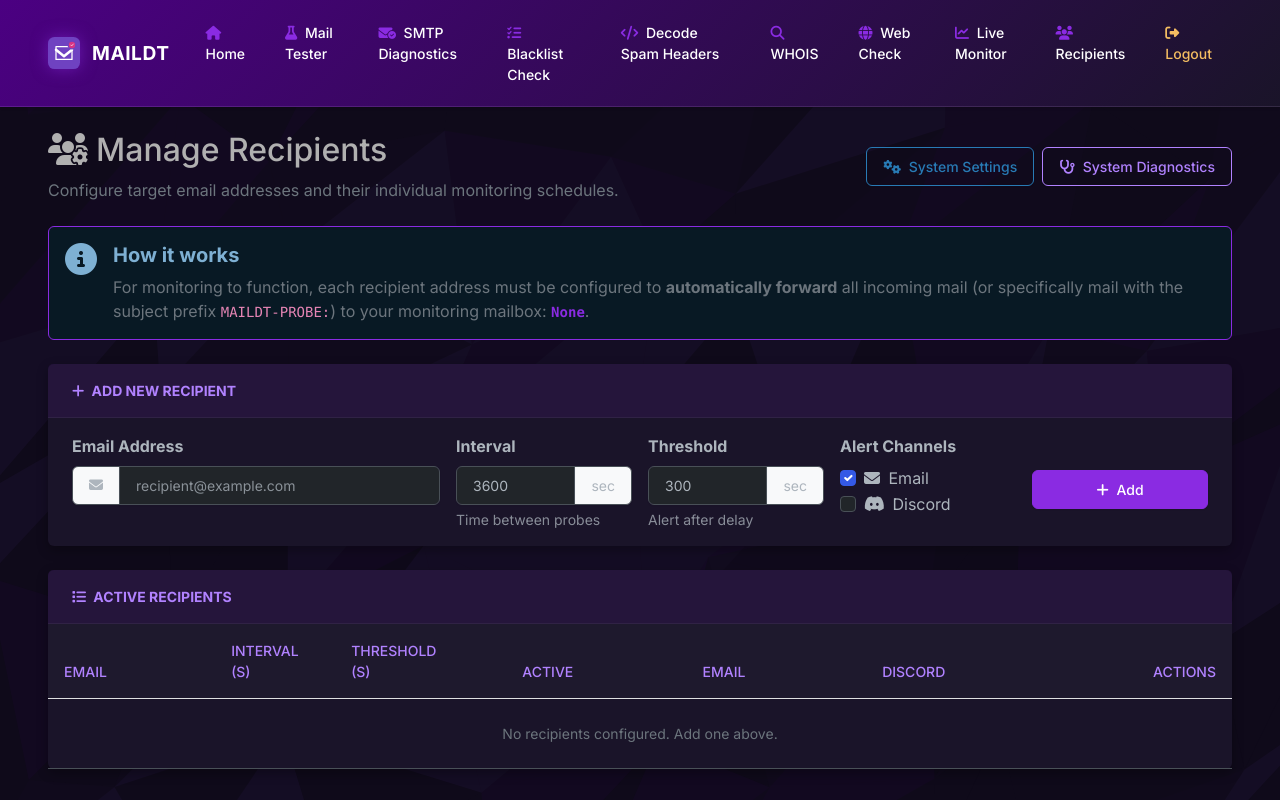
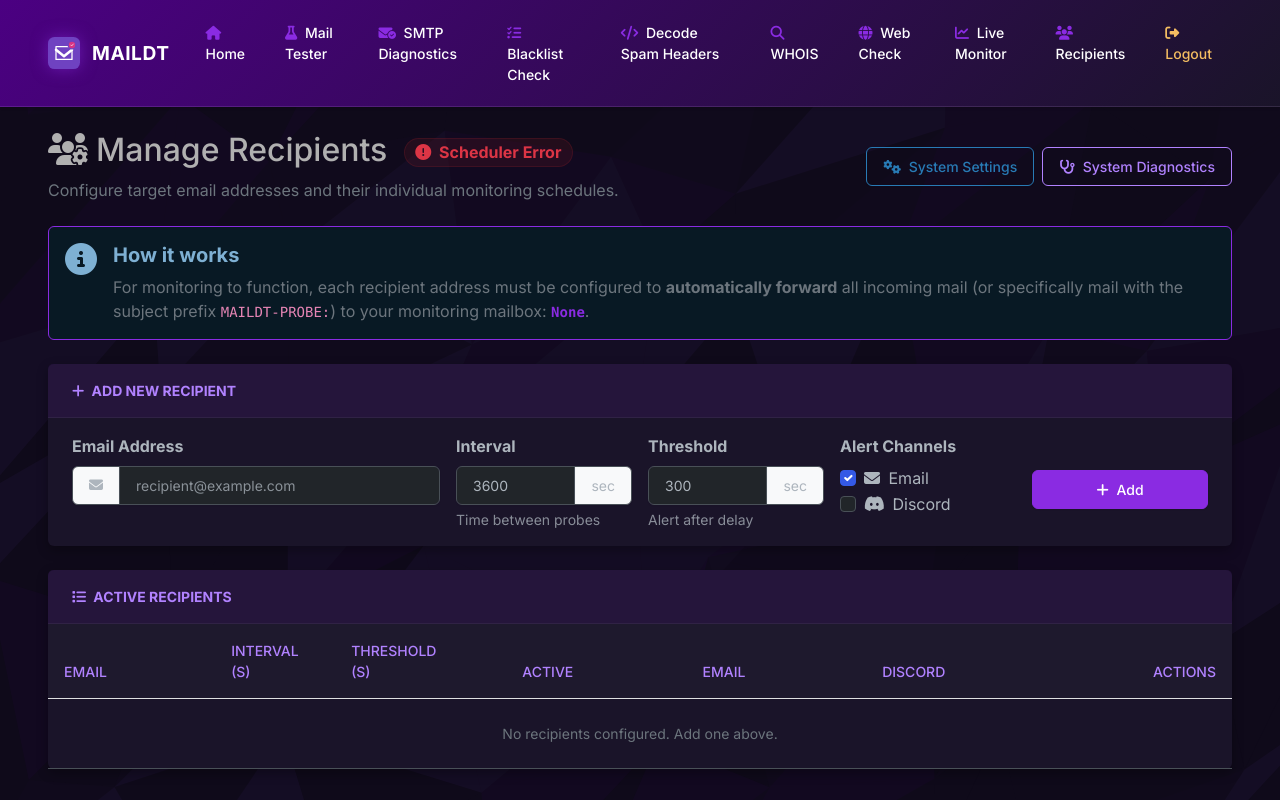
Before and after one commit to arumes31/mail-delivery-tester, a Flask app: page /recipients in a window 1280 px wide. Run offline with Flask 3, Linux system fonts and the light colour scheme; the visitor is signed in with stand-in values (Sample User, id 1); data that the repository does not hold is empty; some libraries are stand-ins or nearby versions.

Commit message:
UI: Add scheduler health status indicator to Recipients page
- Implement proxy route in app.py to fetch scheduler health.
- Add dynamic status badge to Recipients header with auto-refresh.
- Finalize Gunicorn configuration for web (4w/4t) and scheduler (1w/4t).
- Restore port 5001 for scheduler health access.

```diff
--- a/app.py
+++ b/app.py
@@ -925,6 +925,16 @@ def settings():
 
     return render_template('settings.html', config=safe_config)
 
+@app.route('/api/scheduler/health')
+@login_required
+def api_scheduler_health():
+    try:
+        # Scheduler is reachable via docker service name
+        response = requests.get("http://scheduler:5001/health", timeout=2)
+        return jsonify(response.json())
+    except Exception as e:
+        return jsonify({"status": "error", "message": str(e)}), 503
+
 @app.route('/recipients')
 @login_required
 def recipients_page():
--- a/docker-compose.yml
+++ b/docker-compose.yml
@@ -46,7 +46,7 @@ services:
 
   web:
     build: .
-    command: gunicorn --workers 2 --threads 2 --bind 0.0.0.0:5000 --access-logfile - --error-logfile - --capture-output app:app
+    command: gunicorn --workers 4 --threads 4 --bind 0.0.0.0:5000 --access-logfile - --error-logfile - --capture-output app:app
     ports:
       - "${PORT:-5000}:5000"
     depends_on:
@@ -63,7 +63,7 @@ services:
 
   scheduler:
     build: .
-    command: gunicorn --workers 1 --threads 2 --bind 0.0.0.0:5001 --access-logfile - --error-logfile - --capture-output scheduler:app
+    command: gunicorn --workers 1 --threads 4 --bind 0.0.0.0:5001 --access-logfile - --error-logfile - --capture-output scheduler:app
     ports:
       - "5001:5001"
     depends_on:
--- a/templates/recipients.html
+++ b/templates/recipients.html
@@ -4,7 +4,12 @@
 <div class="row">
     <div class="col-md-12 mb-4 d-flex justify-content-between align-items-center">
         <div>
-            <h2><i class="fa-solid fa-users-gear me-2"></i>Manage Recipients</h2>
+            <h2>
+                <i class="fa-solid fa-users-gear me-2"></i>Manage Recipients
+                <span id="schedulerStatusBadge" class="badge rounded-pill bg-secondary fs-6 ms-2" style="vertical-align: middle;">
+                    <i class="fa-solid fa-spinner fa-spin me-1"></i> Checking Scheduler...
+                </span>
+            </h2>
             <p class="text-muted mb-0">Configure target email addresses and their individual monitoring schedules.</p>
         </div>
         <div class="d-flex gap-2">
@@ -126,6 +131,25 @@
 
 {% block scripts %}
 <script>
+    function updateSchedulerStatus() {
+        const badge = document.getElementById('schedulerStatusBadge');
+        fetch('/api/scheduler/health')
+            .then(res => res.json())
+            .then(data => {
+                if (data.status === 'scheduler running') {
+                    badge.className = 'badge rounded-pill bg-success fs-6 ms-2';
+                    badge.innerHTML = '<i class="fa-solid fa-check-circle me-1"></i> Scheduler Active';
+                } else {
+                    badge.className = 'badge rounded-pill bg-danger fs-6 ms-2';
+                    badge.innerHTML = '<i class="fa-solid fa-circle-exclamation me-1"></i> Scheduler Error';
+                }
+            })
+            .catch(err => {
+                badge.className = 'badge rounded-pill bg-danger fs-6 ms-2';
+                badge.innerHTML = '<i class="fa-solid fa-circle-xmark me-1"></i> Scheduler Offline';
+            });
+    }
+
     function loadRecipients() {
         fetch('/api/recipients')
             .then(res => res.json())
@@ -256,5 +280,7 @@
     }
 
     loadRecipients();
+    updateSchedulerStatus();
+    setInterval(updateSchedulerStatus, 30000);
 </script>
 {% endblock %}
```
